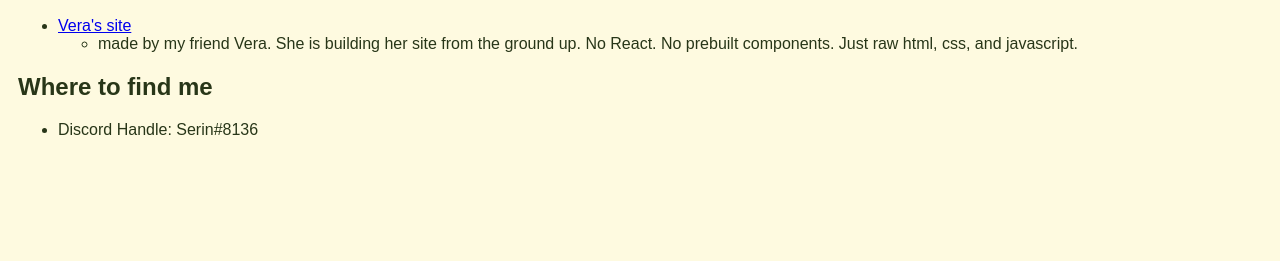
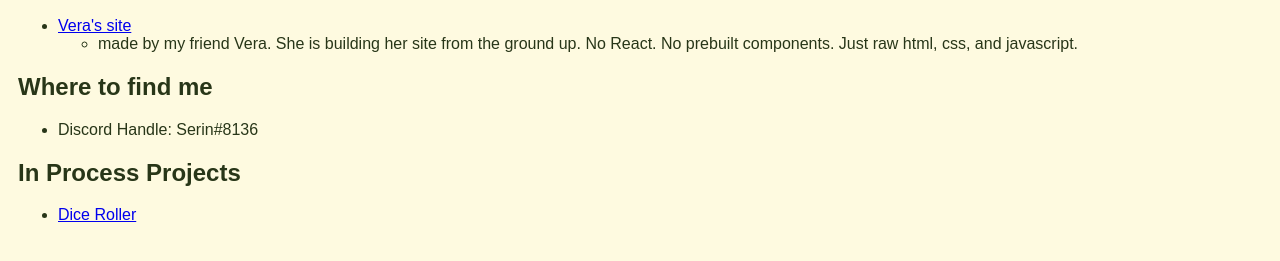
Before and after one commit to hylianhideaway/serin-s-corner, a Gatsby site: page /externalLinks in a window 1280 px wide. Shown: the part 157-418 px from the top of the page. Built offline with nearby package versions, Linux system fonts and the light colour scheme; Gatsby itself is replaced by a stand-in of ours.

Commit message:
Make diceroller available on link page

```diff
--- a/src/pages/externalLinks.tsx
+++ b/src/pages/externalLinks.tsx
@@ -1,5 +1,5 @@
 import * as React from 'react'
-import type { HeadFC, PageProps } from "gatsby"
+import { Link, type HeadFC, type PageProps } from "gatsby"
 import Layout from '../components/layout'
 
 
@@ -24,6 +24,11 @@ const AboutPage: React.FC<PageProps> = () => {
         <ul>
           <li>Discord Handle: Serin#8136</li>
         </ul>
+      <h2> In Process Projects</h2>
+      <ul>
+        <li><Link  to={"/miniProjects/diceRoller"}>Dice Roller</Link></li>
+      </ul>
+
     </Layout>
 
 
```
